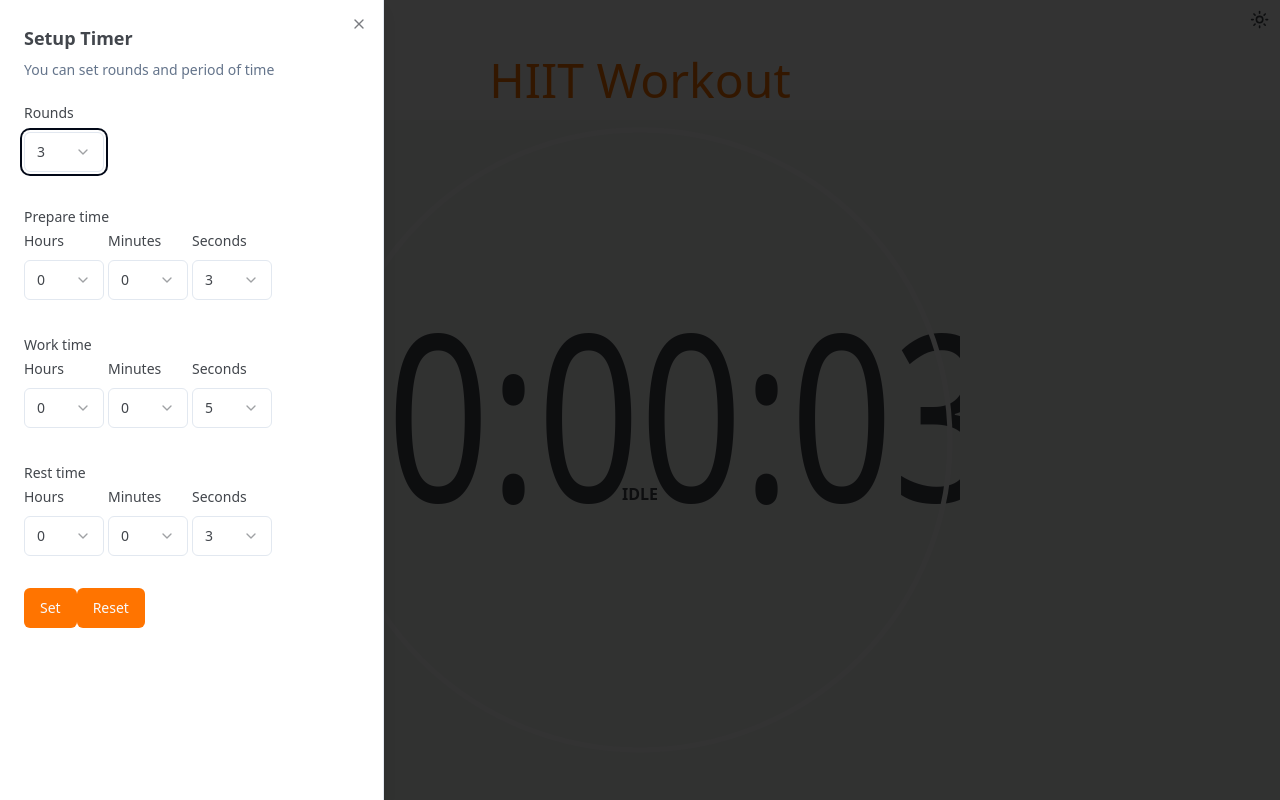
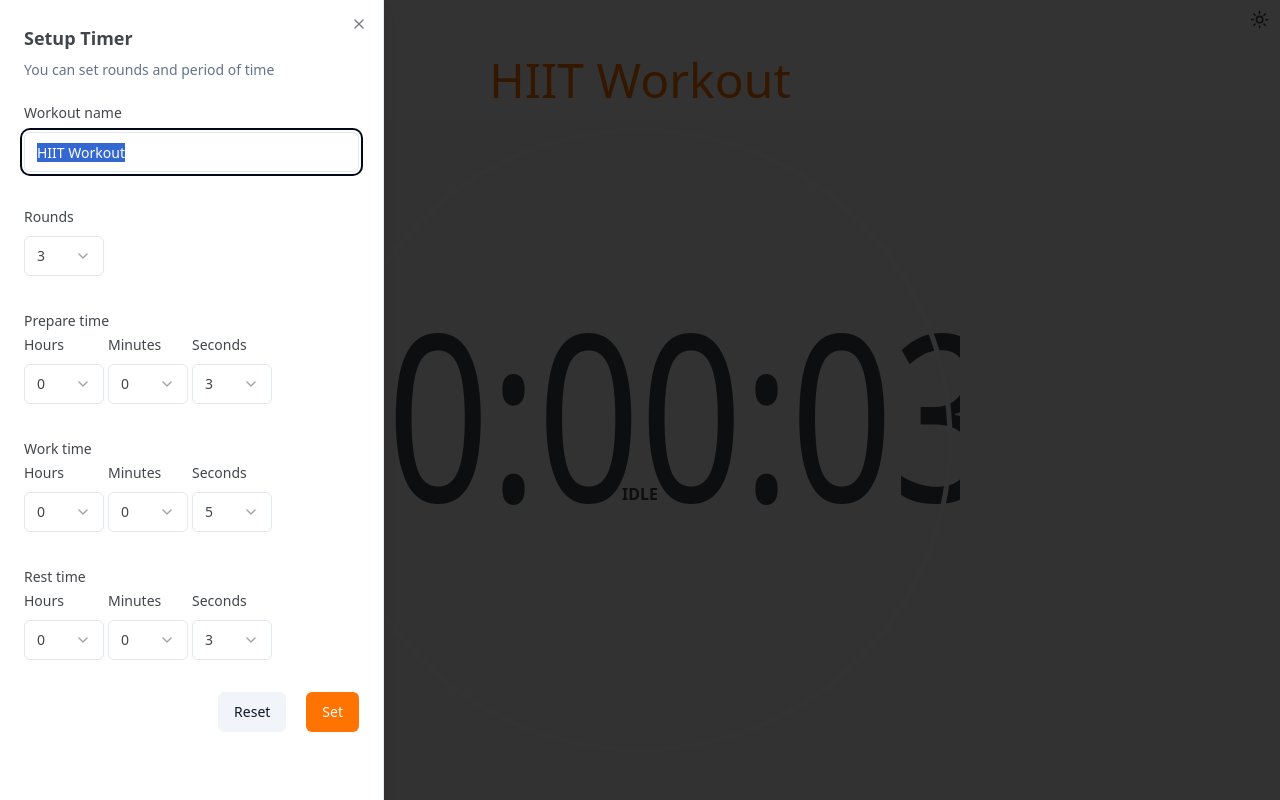
Before and after one commit to dtourek/workout-timer, a React (Vite) app: page / in a window 1280 px wide. Both pictures are taken after a click on the button 20 px from the left and 20 px from the top of the page. Shown: the top 800 px of the page. Built offline with nearby package versions, Linux system fonts and the light colour scheme.

Commit message:
feat: name of timer is possible to be changed, added TODOS in readme (#5)
* feat: name of timer is possible to be changed, added TODOS in readme

* success save timer toast message

* todo added

* build fixed

```diff
--- a/src/components/set-time/Fields.tsx
+++ b/src/components/set-time/Fields.tsx
@@ -1,5 +1,5 @@
 import { SelectField } from "@/components/set-time/SelectField.tsx";
-import { IField, INumberField, IObjectField, ISelectField } from "@/components/set-time/interface.ts";
+import { IField, INumberField, IObjectField, ISelectField, ITextField } from "@/components/set-time/interface.ts";
 import { FormControl, FormField, FormItem, FormLabel, FormMessage } from "@/components/ui/Form.tsx";
 import { Input } from "@/components/ui/Input.tsx";
 import { IFormValues } from "@/lib/model.ts";
@@ -15,8 +15,9 @@ const composeNestedFieldName = (parentName: IField["name"], fieldName: IField["n
 const isObjectField = (field: IField): field is IObjectField => field.type === "object";
 const isSelectField = (field: IField): field is ISelectField => field.type === "select";
 const isNumberField = (field: IField): field is INumberField => field.type === "number";
+const isTextField = (field: IField): field is ITextField => field.type === "text";
 
-const memiozedSelectField = (field: ISelectField, value: number): ISelectField => ({ ...field, value });
+const memoizedSelectField = (field: ISelectField, value: ISelectField["value"]): ISelectField => ({ ...field, value });
 
 const Field = memo(({ field, form }: { field: IField; form: UseFormReturn<IFormValues> }) => {
   const fieldName = field.name as keyof IFormValues;
@@ -31,18 +32,19 @@ const Field = memo(({ field, form }: { field: IField; form: UseFormReturn<IFormV
           {isSelectField(field) && (
             <>
               <FormControl>
-                <SelectField field={memiozedSelectField(field, formField.value)} form={form} />
+                <SelectField field={memoizedSelectField(field, formField.value)} form={form} />
               </FormControl>
             </>
           )}
-          {isNumberField(field) && (
-            <>
-              <FormLabel>{field.label}</FormLabel>
-              <FormControl>
-                <Input {...formField} {...field} min={field.min} max={field.max} />
-              </FormControl>
-            </>
-          )}
+          {isNumberField(field) ||
+            (isTextField(field) && (
+              <>
+                <FormLabel>{field.label}</FormLabel>
+                <FormControl>
+                  <Input {...formField} {...field} />
+                </FormControl>
+              </>
+            ))}
           <FormMessage />
         </FormItem>
       )}
--- a/src/components/set-time/Form.tsx
+++ b/src/components/set-time/Form.tsx
@@ -12,6 +12,7 @@ import { toast } from "sonner";
 import { Form } from "../ui/Form.tsx";
 
 const fields: IField[] = [
+  { name: "name", type: "text", label: "Workout name", placeholder: "Name a time" },
   { name: "rounds", type: "select", label: "Rounds", options: Array.from({ length: 99 }, (_, i) => ({ label: String(i + 1), value: i + 1 })) },
   {
     type: "object",
@@ -61,6 +62,7 @@ const getFieldValues = (counter: ICounter): IFormValues => {
   const restTime = msToTime(counter.restTime);
   return {
     rounds: counter.rounds,
+    name: counter.name,
     ...prefixKeys(CounterPhase.PREPARE, prepareTime),
     ...prefixKeys(CounterPhase.WORK, workTime),
     ...prefixKeys(CounterPhase.REST, restTime),
@@ -88,6 +90,7 @@ export const SetTimeForm = memo(({ handleSubmit }: ISetTimeFormProps) => {
       dispatch({
         type: CounterActions.SET,
         payload: {
+          name: values.name,
           rounds: values.rounds,
           prepareTime: prepareTimeLeft,
           workTime: toTimeLeft(values["work-hours"], values["work-minutes"], values["work-seconds"]),
@@ -95,7 +98,7 @@ export const SetTimeForm = memo(({ handleSubmit }: ISetTimeFormProps) => {
           timeLeft: prepareTimeLeft,
         },
       });
-      toast.success("Time set");
+      toast.success(`Timer "${values.name}" has been set, it's ready to start!`);
       handleSubmit();
     },
     [form.formState],
@@ -106,12 +109,14 @@ export const SetTimeForm = memo(({ handleSubmit }: ISetTimeFormProps) => {
       <form onSubmit={form.handleSubmit(onSubmit)} className="space-y-8">
         <>
           <Fields fields={fields} form={form} />
-          <Button type="submit" disabled={form.formState.isSubmitting}>
-            Set
-          </Button>
-          <Button type="reset" disabled={form.formState.isSubmitting}>
-            Reset
-          </Button>
+          <div className="flex justify-end gap-5">
+            <Button type="reset" disabled={form.formState.isSubmitting} variant="secondary">
+              Reset
+            </Button>
+            <Button type="submit" disabled={form.formState.isSubmitting}>
+              Set
+            </Button>
+          </div>
         </>
       </form>
     </Form>
--- a/src/components/set-time/SelectField.tsx
+++ b/src/components/set-time/SelectField.tsx
@@ -6,7 +6,7 @@ import { memo } from "react";
 import { UseFormReturn } from "react-hook-form";
 
 interface ISelectProps {
-  field: ISelectField<number>;
+  field: ISelectField;
   form: UseFormReturn<IFormValues>;
 }
 
--- a/src/components/set-time/interface.ts
+++ b/src/components/set-time/interface.ts
@@ -1,3 +1,11 @@
+export interface ITextField {
+  name: string;
+  type: "text";
+  value?: string;
+  label: string;
+  placeholder?: string;
+}
+
 export interface INumberField {
   name: string;
   type: "number";
@@ -15,18 +23,20 @@ export interface IObjectField {
   fields: IField[];
 }
 
-interface IOption<T> {
+type ISelectValue = string | number;
+
+interface IOption {
   label: string;
-  value: T;
+  value: ISelectValue;
 }
 
-export interface ISelectField<T extends number = number> {
+export interface ISelectField {
   type: "select";
   name: string;
-  value?: T;
+  value?: ISelectValue;
   label: string;
   placeholder?: string;
-  options: IOption<T>[];
+  options: IOption[];
 }
 
-export type IField<T extends number = number> = INumberField | IObjectField | ISelectField<T>;
+export type IField = ITextField | INumberField | IObjectField | ISelectField;
--- a/src/lib/model.ts
+++ b/src/lib/model.ts
@@ -5,6 +5,7 @@ const minutes = z.coerce.number({ invalid_type_error: "Hours should be number" }
 const seconds = z.coerce.number({ invalid_type_error: "Seconds should be number", required_error: "Minutes are required" }).min(0).max(59);
 
 export const formSchema = z.object({
+  name: z.string(),
   rounds: z.number().int().min(1).max(100),
   "prepare-hours": hours,
   "prepare-minutes": minutes,
--- a/src/types.ts
+++ b/src/types.ts
@@ -11,8 +11,6 @@ export enum CounterPhase {
   IDLE = "idle",
   FINISHED = "finished",
 }
-
-export type IEditablePhases = CounterPhase.WORK | CounterPhase.REST | CounterPhase.PREPARE;
 
 export interface ICounter {
   name: string;
@@ -30,6 +28,5 @@ export enum CounterActions {
   PAUSE = "PAUSE",
   RESET = "RESET",
   COUNT_TIME_LEFT = "COUNT_TIME_LEFT", // Action to decrement the time left
-  SWITCH_PHASE = "SWITCH_PHASE", // Action to switch the phase
   SET = "SET",
 }
```
Also changed, not shown: 1 other file (tests, documents, lock files or other folders).
